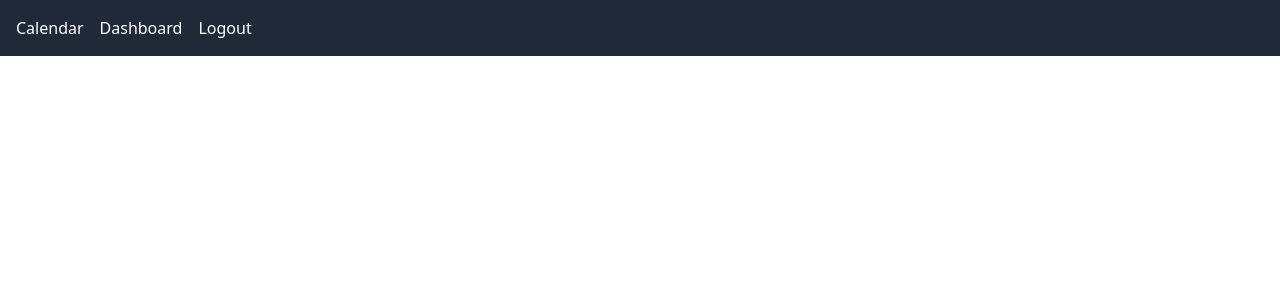
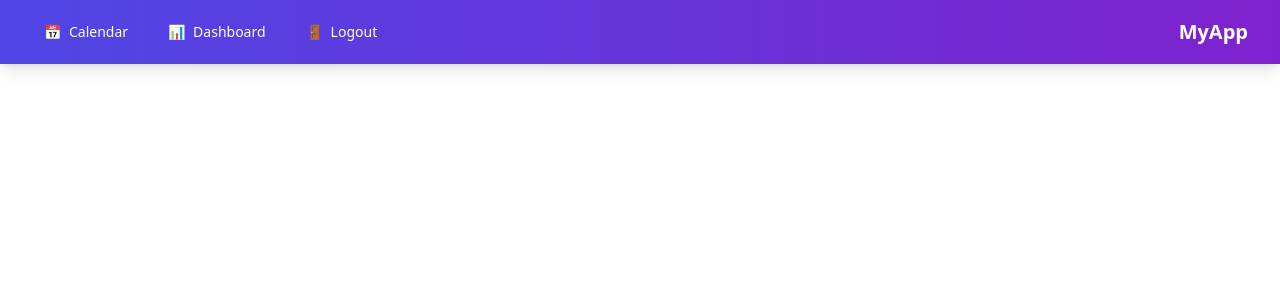
Before and after one commit to LEKKALA-BHASKAR/Attendance-tracker, a React (Create React App) app in the folder frontend/: page / in a window 1280 px wide. Shown: the top 300 px of the page. Built offline with nearby package versions, Linux system fonts and the light colour scheme.

Commit message:
nav bar updated UI

```diff
--- a/frontend/src/components/Navbar.jsx
+++ b/frontend/src/components/Navbar.jsx
@@ -1,13 +1,99 @@
-import { Link } from "react-router-dom";
-import { useEffect } from "react";
+import { Link, useLocation } from "react-router-dom";
+import { useEffect, useState } from "react";
 
 function Navbar() {
+  const location = useLocation();
+  const [activeLink, setActiveLink] = useState(location.pathname);
+  const [isMenuOpen, setIsMenuOpen] = useState(false);
+
+  useEffect(() => {
+    setActiveLink(location.pathname);
+  }, [location]);
+
+  const navItems = [
+    { path: "/calendar", label: "Calendar", icon: "📅" },
+    { path: "/dashboard", label: "Dashboard", icon: "📊" },
+    {
+      path: "/login",
+      label: "Logout",
+      icon: "🚪",
+      onClick: () => {
+        localStorage.clear();
+        setIsMenuOpen(false);
+      }
+    },
+  ];
+
   return (
-    <nav className="bg-gray-800 text-white p-4 flex gap-4">
-      <Link to="/calendar">Calendar</Link>
-      <Link to="/dashboard">Dashboard</Link>
-      <Link to="/login" onClick={() => localStorage.clear()}>Logout</Link>
+    <nav className="bg-gradient-to-r from-indigo-600 to-purple-700 shadow-lg">
+      <div className="max-w-7xl mx-auto px-4 sm:px-6 lg:px-8">
+        <div className="flex items-center justify-between h-16">
+          {/* Mobile menu button */}
+          <div className="flex items-center md:hidden">
+            <button
+              onClick={() => setIsMenuOpen(!isMenuOpen)}
+              className="text-white hover:text-gray-200 focus:outline-none"
+            >
+              <svg className="h-6 w-6" fill="none" viewBox="0 0 24 24" stroke="currentColor">
+                {isMenuOpen ? (
+                  <path strokeLinecap="round" strokeLinejoin="round" strokeWidth={2} d="M6 18L18 6M6 6l12 12" />
+                ) : (
+                  <path strokeLinecap="round" strokeLinejoin="round" strokeWidth={2} d="M4 6h16M4 12h16M4 18h16" />
+                )}
+              </svg>
+            </button>
+          </div>
+
+          {/* Desktop Nav */}
+          <div className="hidden md:flex items-center space-x-4">
+            {navItems.map((item) => (
+              <Link
+                key={item.path}
+                to={item.path}
+                onClick={item.onClick}
+                className={`flex items-center px-3 py-2 rounded-md text-sm font-medium transition-all duration-300 ${
+                  activeLink === item.path
+                    ? "bg-white text-indigo-700 shadow-md transform -translate-y-0.5"
+                    : "text-white hover:bg-indigo-500 hover:bg-opacity-50 hover:shadow-sm"
+                }`}
+              >
+                <span className="mr-2">{item.icon}</span>
+                {item.label}
+              </Link>
+            ))}
+          </div>
+
+          {/* Logo/Brand can be added here */}
+          <div className="text-white font-bold text-xl hidden md:block">
+            MyApp
+          </div>
+        </div>
+      </div>
+
+      {/* Mobile Nav */}
+      {isMenuOpen && (
+        <div className="md:hidden bg-indigo-700">
+          <div className="px-2 pt-2 pb-3 space-y-1 sm:px-3">
+            {navItems.map((item) => (
+              <Link
+                key={item.path}
+                to={item.path}
+                onClick={item.onClick || (() => setIsMenuOpen(false))}
+                className={`flex items-center px-3 py-2 rounded-md text-base font-medium block ${
+                  activeLink === item.path
+                    ? "bg-white text-indigo-700"
+                    : "text-white hover:bg-indigo-500 hover:bg-opacity-50"
+                }`}
+              >
+                <span className="mr-2">{item.icon}</span>
+                {item.label}
+              </Link>
+            ))}
+          </div>
+        </div>
+      )}
     </nav>
   );
 }
+
 export default Navbar;
```
